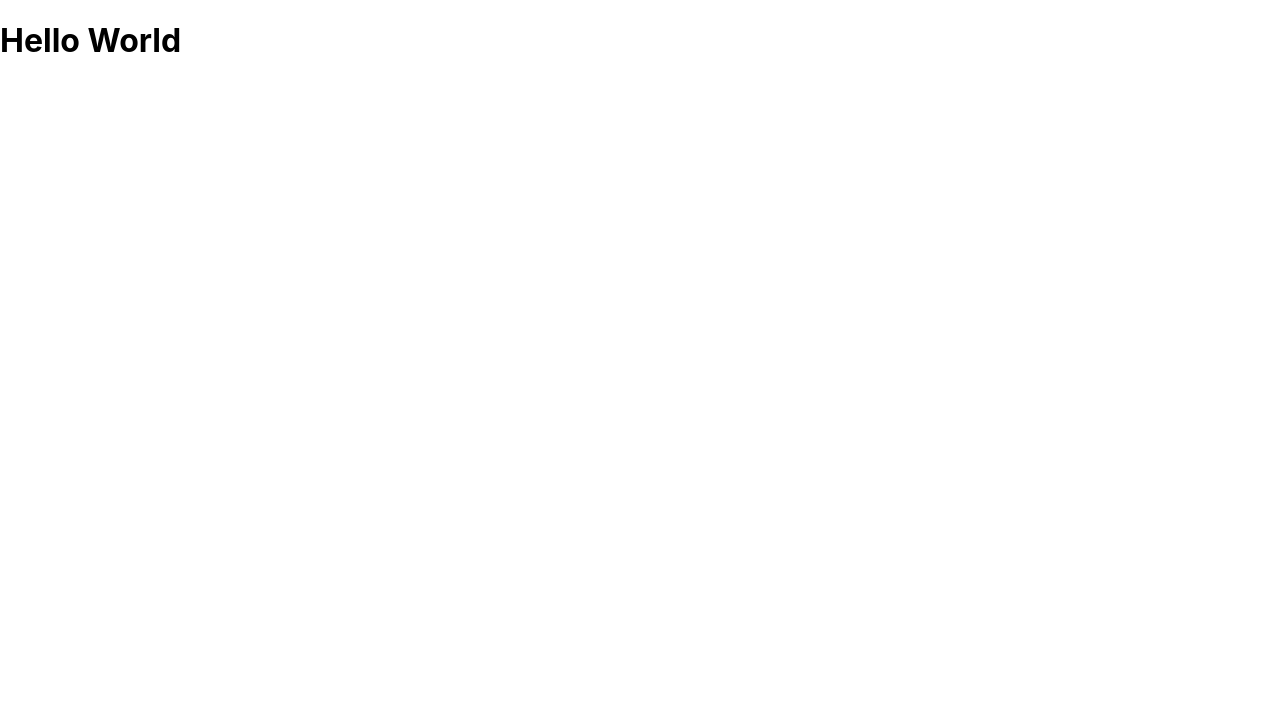
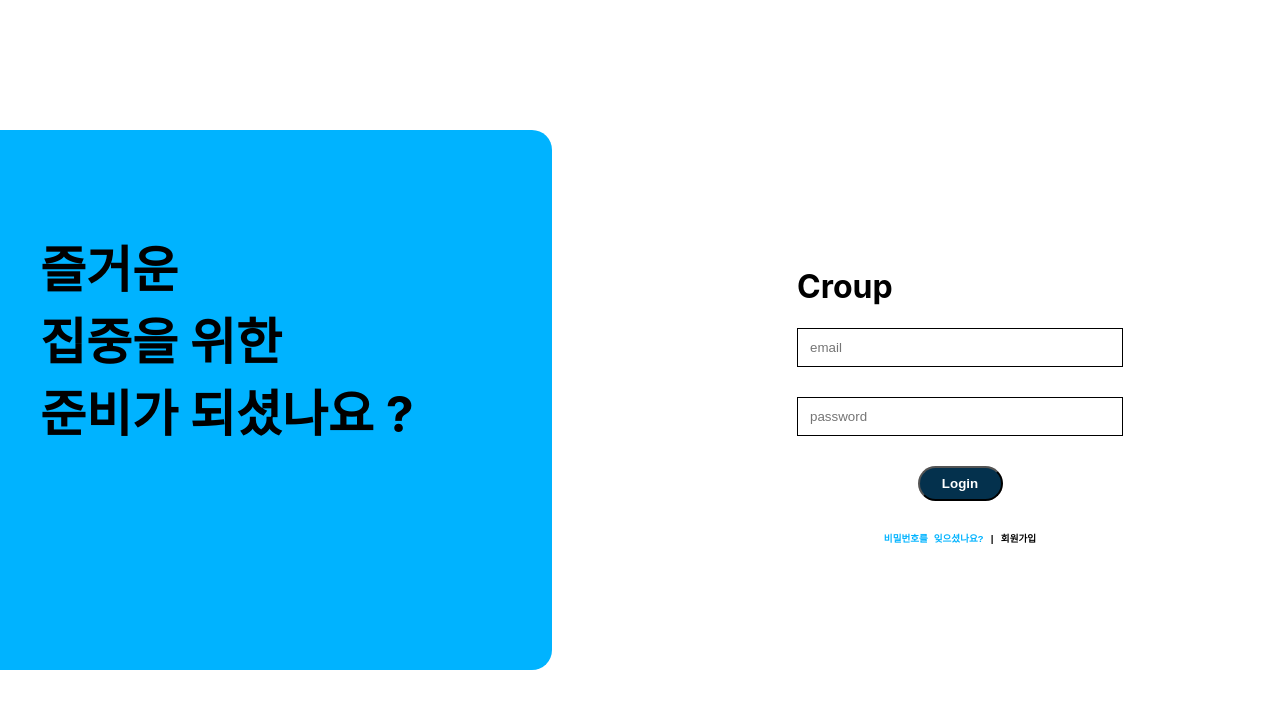
Before and after one commit to programmers-Y2J/CROUP-frontEnd, a React (Create React App) app: page / in a window 1280 px wide. Shown: the top 708 px of the page. Built offline with nearby package versions, Linux system fonts and the light colour scheme.

Commit message:
etc:Inpust.jsx,LeftBar.jsx위치 변경

```diff
--- a/src/components/Login/LoginForm.jsx
+++ b/src/components/Login/LoginForm.jsx
@@ -1,6 +1,6 @@
 import React from 'react';
 import { styled } from 'styled-components';
-import Input from './Input';
+import Input from '../Member/Input';
 
 function LoginForm() {
   const LoginFormContainer = styled.div`
--- a/src/index.js
+++ b/src/index.js
@@ -1,12 +1,12 @@
 import React from 'react';
 import ReactDOM from 'react-dom/client';
 import './index.css';
-import App from './App';
+import Login from './pages/Login';
 
 const root = ReactDOM.createRoot(document.getElementById('root'));
 root.render(
   <React.StrictMode>
-    <App />
+    <Login />
   </React.StrictMode>,
 );
 
--- a/src/pages/Login.jsx
+++ b/src/pages/Login.jsx
@@ -1,7 +1,7 @@
 import React from 'react';
 import styled from 'styled-components';
 import LoginForm from '../components/Login/LoginForm';
-import LeftBar from '../components/Login/LeftBar';
+import LeftBar from '../components/Member/LeftBar';
 
 function Login() {
   const LoginContainer = styled.div`
```
Also changed, not shown: src/components/Member/Input.jsx (renamed from src/components/Login/Input.jsx), src/components/Member/LeftBar.jsx (renamed from src/components/Login/LeftBar.jsx).
